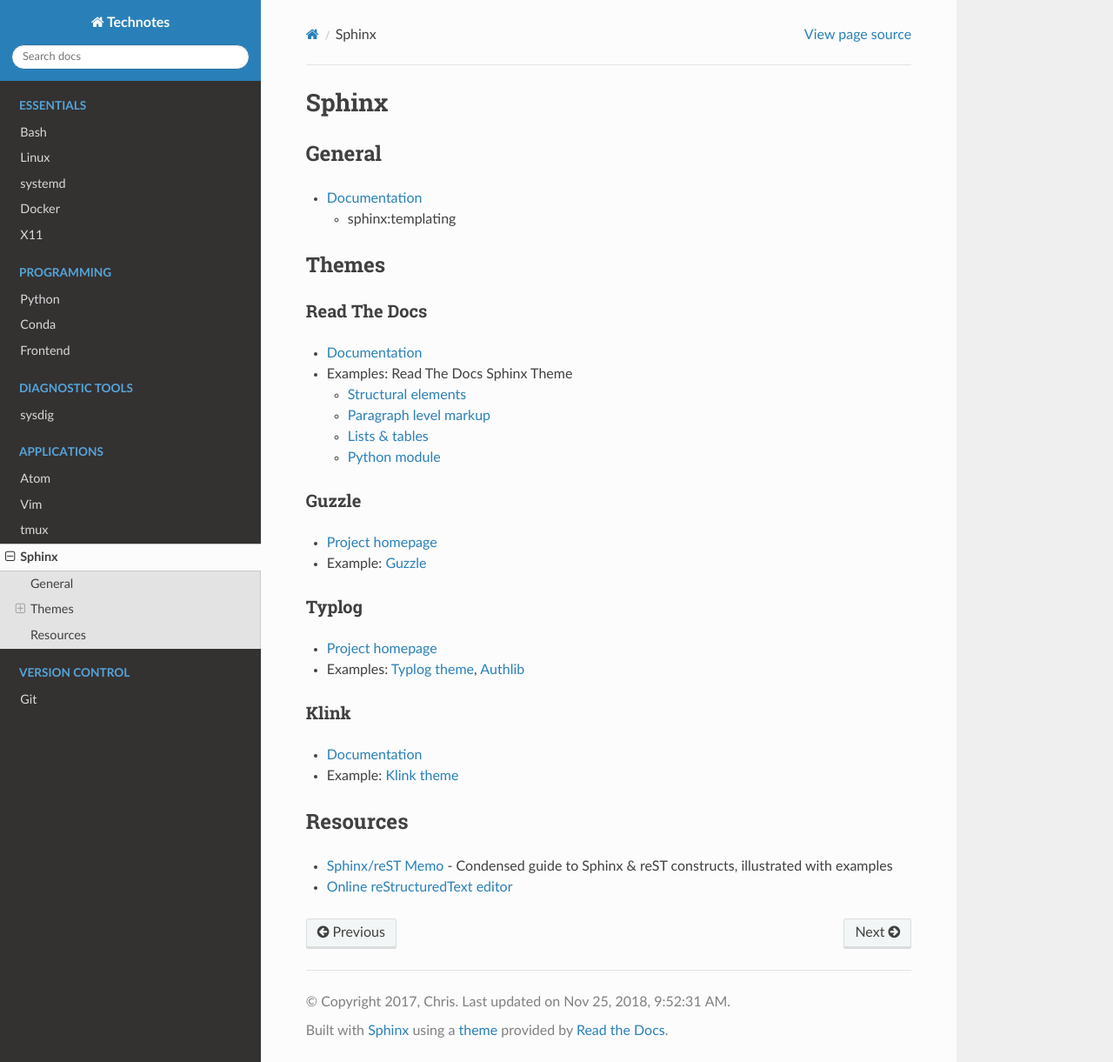
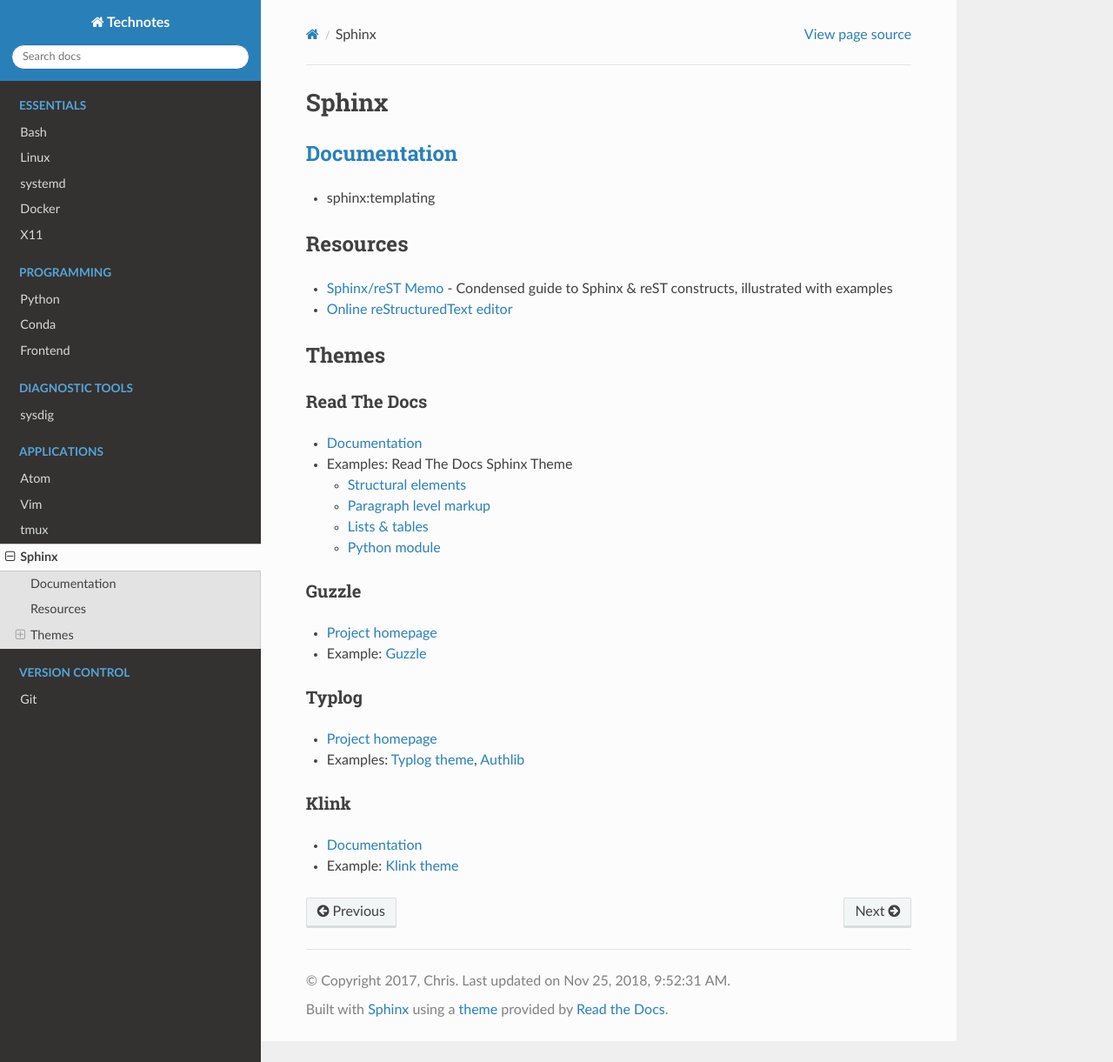
Before and after one commit to heterotopian/technotes, a Sphinx documentation site: the page built from source/sphinx.rst, in a window 1280 px wide and 1221 px high. Shown: the whole window at 87% size. Built offline with Sphinx 7.4.7 and the Read the Docs theme 2.0.0, drawn with Linux system fonts in a browser that asks for light colours; some of the changed lines change nothing that is shown.

Commit message:
Minor changes

```diff
--- a/source/sphinx.rst
+++ b/source/sphinx.rst
@@ -6,12 +6,19 @@
 
 .. highlight:: console
 
-General
-=======
+`Documentation <http://www.sphinx-doc.org>`_
+============================================
 
-- `Documentation <http://www.sphinx-doc.org>`_
+- :ref:`sphinx:templating`
 
-  - :ref:`sphinx:templating`
+
+
+Resources
+=========
+
+- `Sphinx/reST Memo <http://rest-sphinx-memo.readthedocs.io>`_ -
+  Condensed guide to Sphinx & reST constructs, illustrated with examples
+- `Online reStructuredText editor <http://rst.ninjs.org/>`_
 
 
 
@@ -53,12 +60,3 @@
 - `Documentation <http://pmorissette.github.io/klink/index.html>`_
 - Example:
   `Klink theme <http://pmorissette.github.io/klink/examples.html>`_
-
-
-
-Resources
-=========
-
-- `Sphinx/reST Memo <http://rest-sphinx-memo.readthedocs.io>`_ -
-  Condensed guide to Sphinx & reST constructs, illustrated with examples
-- `Online reStructuredText editor <http://rst.ninjs.org/>`_
```
